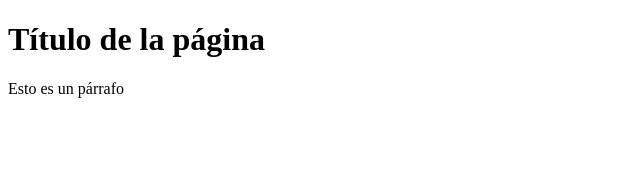
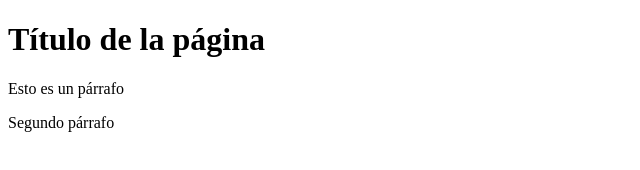
Before and after one commit to javinl35/ejemplo2, a plain HTML site: page index.html in a window 1280 px wide. Shown: the whole page, without its empty margins (0-640 px from the left). Drawn offline with Linux system fonts and the light colour scheme.

Commit message:
Agregando segundo párrafo

```diff
--- a/index.html
+++ b/index.html
@@ -9,6 +9,7 @@
 <body>
     <h1>Título de la página</h1>
     <p>Esto es un párrafo</p>
+    <p>Segundo párrafo</p>
 
 </body>
 </html>
```
